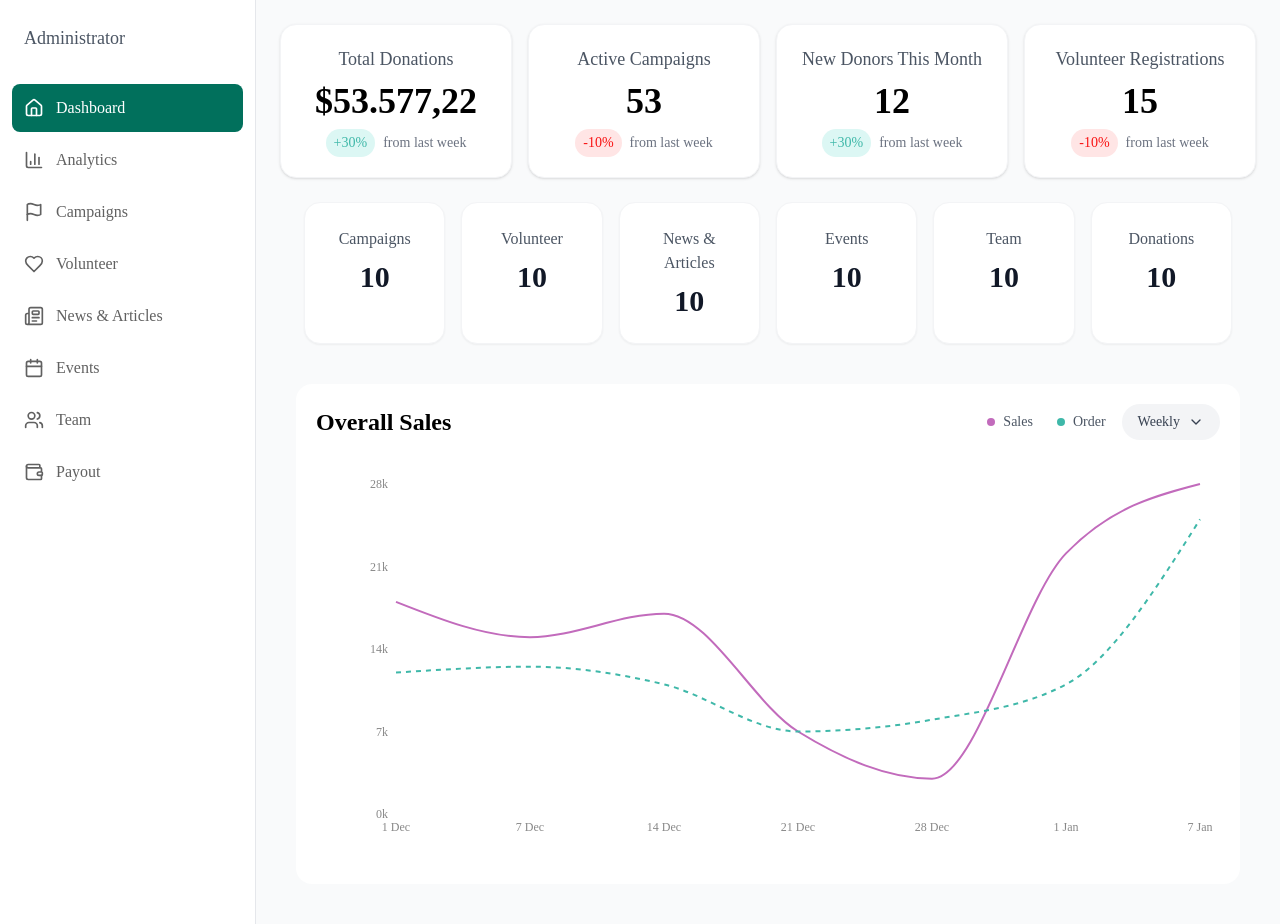
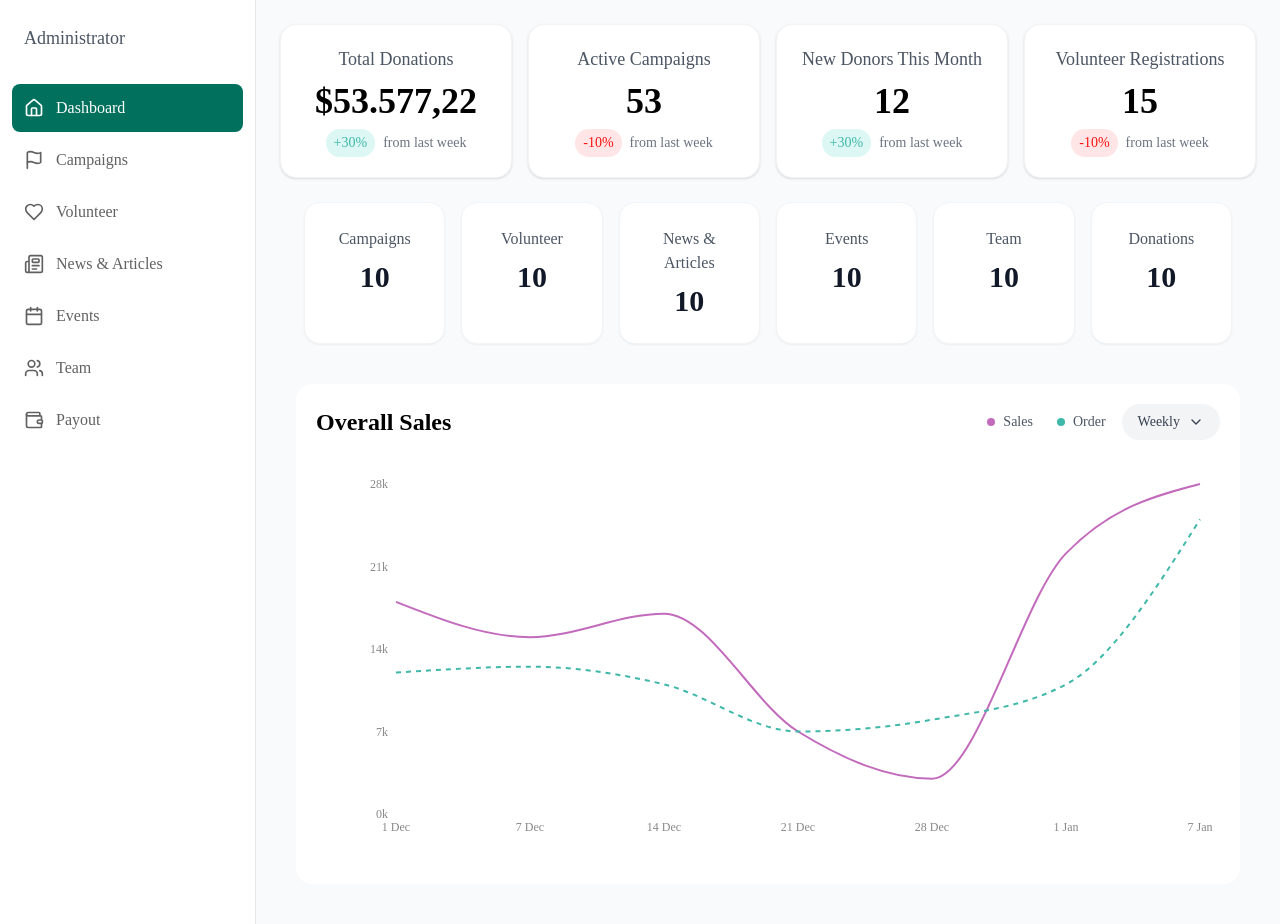
Before and after one commit to Siddiqui0013/charity, a React (Vite) app: page /dashboard in a window 1280 px wide. Built offline with nearby package versions, Linux system fonts and the light colour scheme; a web font is replaced by a local one.

Commit message:
Add Campaigns page and update Sidebar navigation

```diff
--- a/src/App.jsx
+++ b/src/App.jsx
@@ -8,6 +8,7 @@ import Events from './pages/Events'
 import ViewEvent from './pages/ViewEvent'
 import DashboardLayout from './Layout/DashboardLayout'
 import Main from './dashboard/Main'
+import Campaigns from './dashboard/Campaigns'
 import { createBrowserRouter, RouterProvider } from 'react-router-dom'
 
 function App() {
@@ -50,6 +51,10 @@ function App() {
         {
           path: "/dashboard",
           element: <Main />
+        },
+        {
+          path: "/dashboard/campaigns",
+          element: <Campaigns />
         }
       ]
     }
--- a/src/components/dashbaord/Sidebar.jsx
+++ b/src/components/dashbaord/Sidebar.jsx
@@ -1,26 +1,23 @@
-import { Home, BarChart3, Flag, Heart, Newspaper, Calendar, Users, Wallet, Menu, X } from "lucide-react"
-import { Link } from "react-router-dom"
+import { Home, Flag, Heart, Newspaper, Calendar, Users, Wallet, Menu, X } from "lucide-react"
+import { NavLink, useLocation } from "react-router-dom"
 import { useState } from "react"
 
 export default function Sidebar() {
     const [isSidebarOpen, setIsSidebarOpen] = useState(false)
+    const location = useLocation()
+
+    const active = (href) => location.pathname === href
 
     const navItems = [
         {
             icon: <Home className="w-5 h-5" />,
             label: "Dashboard",
             href: "/dashboard",
-            isActive: true,
-        },
-        {
-            icon: <BarChart3 className="w-5 h-5" />,
-            label: "Analytics",
-            href: "/analytics",
         },
         {
             icon: <Flag className="w-5 h-5" />,
             label: "Campaigns",
-            href: "/campaigns",
+            href: "/dashboard/campaigns",
         },
         {
             icon: <Heart className="w-5 h-5" />,
@@ -78,16 +75,15 @@ export default function Sidebar() {
 
                 <nav className="space-y-1">
                     {navItems.map((item) => (
-                        <Link
+                        <NavLink
                             key={item.href}
                             to={item.href}
                             onClick={() => setIsSidebarOpen(false)}
-                            className={`flex items-center gap-3 px-3 py-3 rounded-lg transition-colors ${item.isActive ? "bg-[#01705c] text-white" : "text-[#616161] hover:bg-gray-100"
-                                }`}
+                            className={`flex items-center gap-3 px-3 py-3 rounded-lg transition-colors ${active(item.href) ? "bg-[#01705c] text-white" : "text-[#616161] hover:bg-gray-100"}`}
                         >
                             {item.icon}
                             <span className="font-medium">{item.label}</span>
-                        </Link>
+                        </NavLink>
                     ))}
                 </nav>
             </div>
--- /dev/null
+++ b/src/dashboard/Campaigns.jsx
@@ -0,0 +1,9 @@
+import React from 'react'
+
+const Campaigns = () => {
+    return (
+        <div>Campaigns</div>
+    )
+}
+
+export default Campaigns
```
